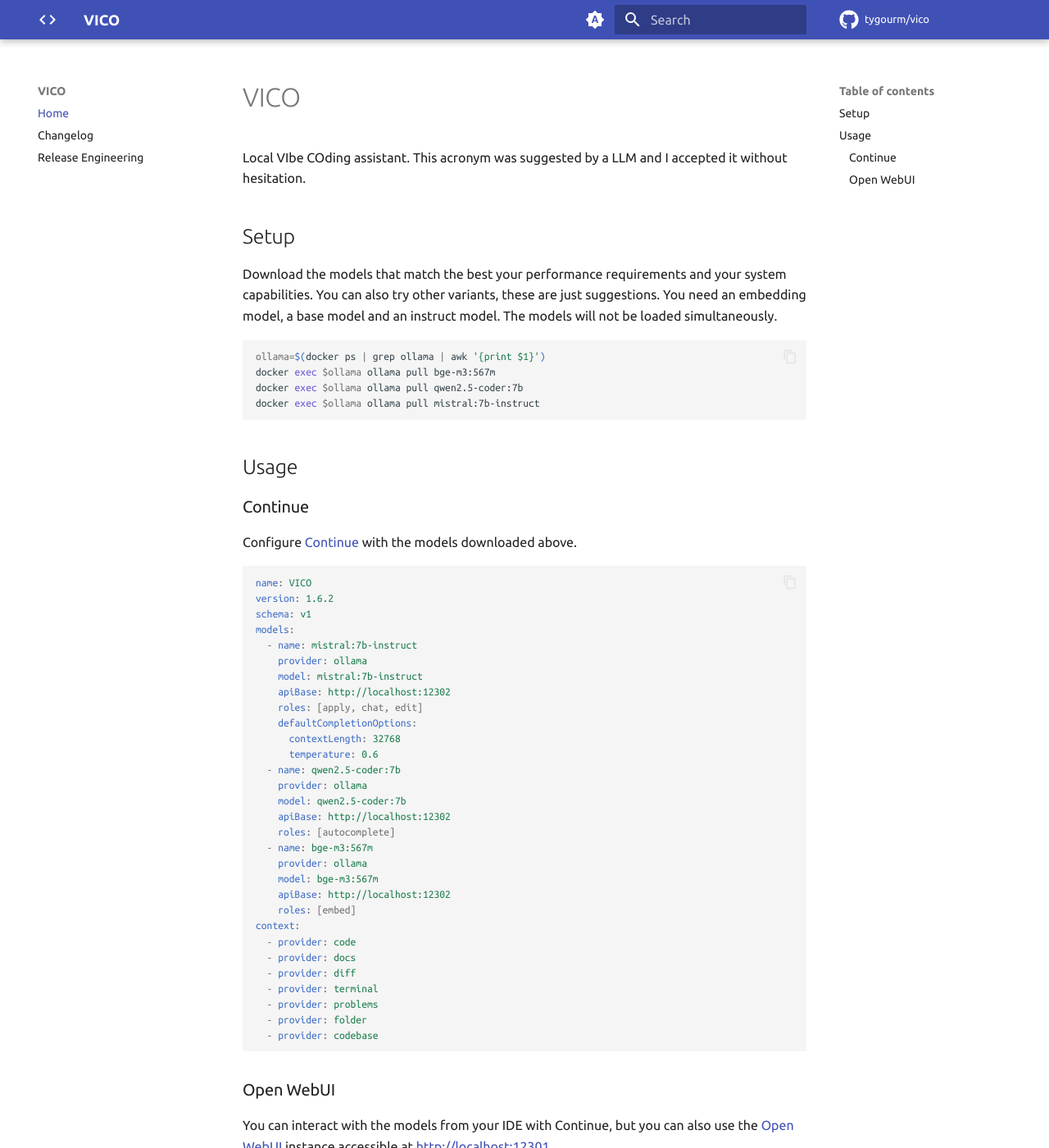
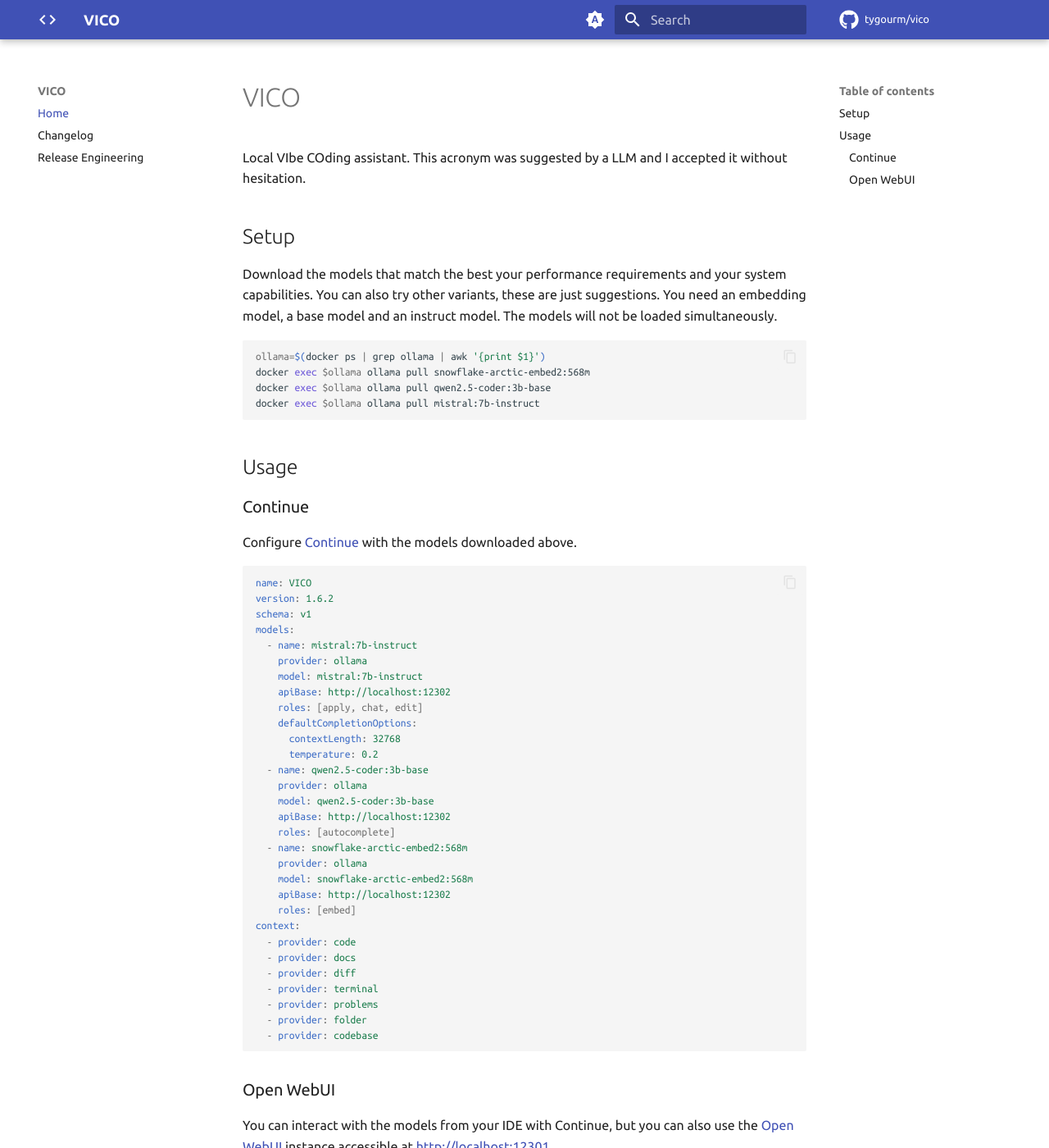
Before and after one commit to tygourm/vico, an MkDocs documentation site: the page built from docs/index.md, in a window 1280 px wide and 1400 px high. Shown: the whole window at 82% size. Built offline with MkDocs 1.6.1 and Material for MkDocs 9.7.7, drawn with Linux system fonts in a browser that asks for light colours; plug-ins that fetch from the network failed and are left out; comment, search, counter and statistics services are not loaded.

````diff
--- a/docs/index.md
+++ b/docs/index.md
@@ -12,8 +12,8 @@ The models will not be loaded simultaneously.
 
 ```bash
 ollama=$(docker ps | grep ollama | awk '{print $1}')
-docker exec $ollama ollama pull bge-m3:567m
-docker exec $ollama ollama pull qwen2.5-coder:7b
+docker exec $ollama ollama pull snowflake-arctic-embed2:568m
+docker exec $ollama ollama pull qwen2.5-coder:3b-base
 docker exec $ollama ollama pull mistral:7b-instruct
 ```
 
@@ -35,15 +35,15 @@ models:
     roles: [apply, chat, edit]
     defaultCompletionOptions:
       contextLength: 32768
-      temperature: 0.6
-  - name: qwen2.5-coder:7b
+      temperature: 0.2
+  - name: qwen2.5-coder:3b-base
     provider: ollama
-    model: qwen2.5-coder:7b
+    model: qwen2.5-coder:3b-base
     apiBase: http://localhost:12302
     roles: [autocomplete]
-  - name: bge-m3:567m
+  - name: snowflake-arctic-embed2:568m
     provider: ollama
-    model: bge-m3:567m
+    model: snowflake-arctic-embed2:568m
     apiBase: http://localhost:12302
     roles: [embed]
 context:
````
Also changed, not shown: docker-compose.yaml (+7 -7 lines), docs/CHANGELOG.md (+6 -0 lines).
